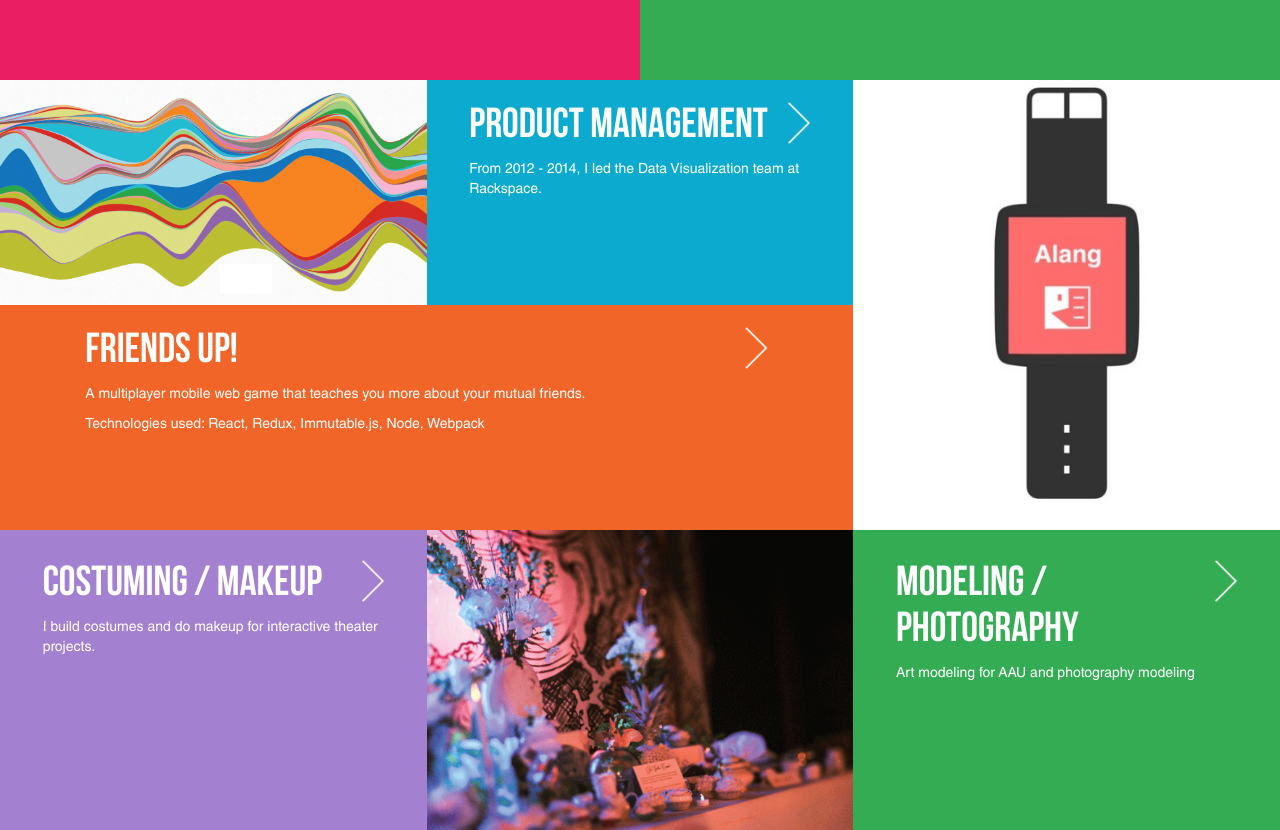
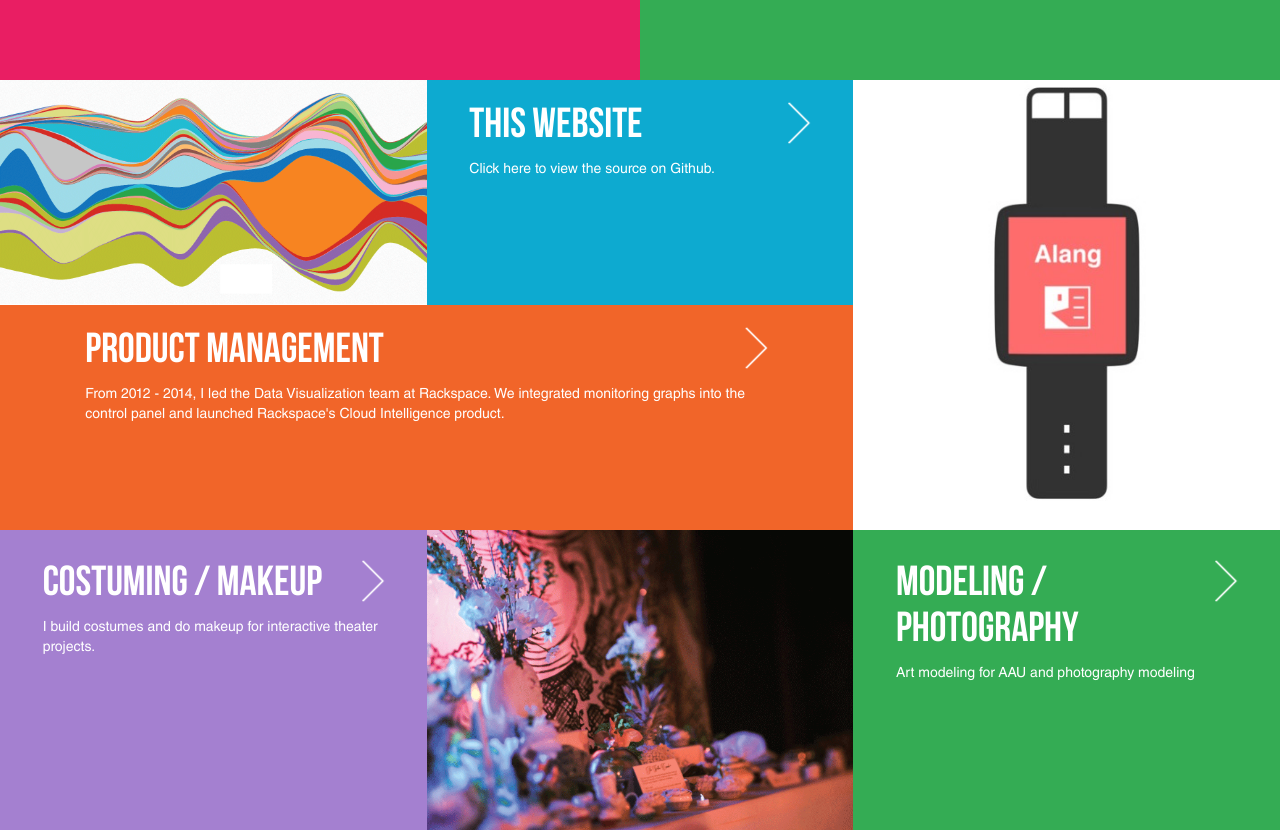
Before and after one commit to mynnx/portfolio, a website: page index.html in a window 1280 px wide. Shown: the part 1002-1832 px from the top of the page. Drawn offline with Linux system fonts and the light colour scheme.

Commit message:
Adding portfolio to portfolio

```diff
--- a/index.html
+++ b/index.html
@@ -65,10 +65,10 @@
             <div class="col-xs-12 col-md-6 no-space">
               <div class="ratio-container ratio-52">
                 <div class="ratio-content bgblue">
-                  <a href="#pm">
+                  <a href="http://github.com/mynnx/portfolio">
                     <img src="./assets/img/arrow.png" class="hidden-xs">
-                    <h1>Product Management</h1>
-                    <p>From 2012 - 2014, I led the Data Visualization team at Rackspace.</p>
+                    <h1>This website</h1>
+                    <p>Click here to view the source on Github.</p>
                   </a>
                 </div>
               </div>
@@ -78,11 +78,10 @@
             <div class="col-md-12 grid no-space">
               <div class="ratio-container ratio-26">
                 <div class="ratio-content bgorange">
-                  <a href="#costuming">
+                  <a href="#pm">
                     <img src="./assets/img/arrow.png" class="hidden-xs">
-                    <h1>Friends Up!</h1>
-                    <p>A multiplayer mobile web game that teaches you more about your mutual friends.</p>
-                    <p>Technologies used: React, Redux, Immutable.js, Node, Webpack</p>
+                    <h1>Product Management</h1>
+                    <p>From 2012 - 2014, I led the Data Visualization team at Rackspace.  We integrated monitoring graphs into the control panel and launched Rackspace's Cloud Intelligence product.</p>
                   </a>
                 </div>
               </div>
```
